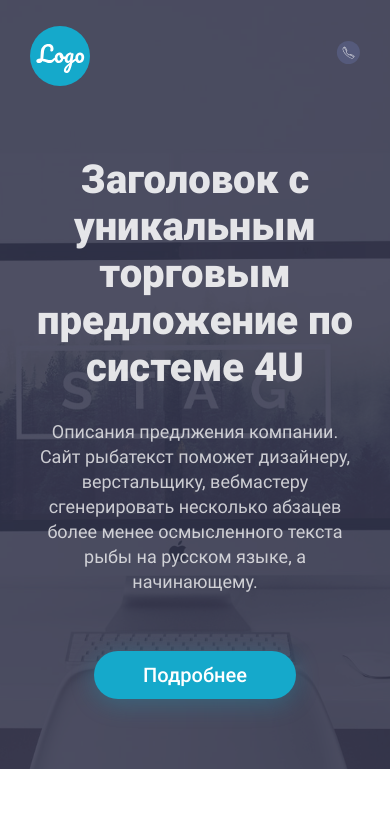
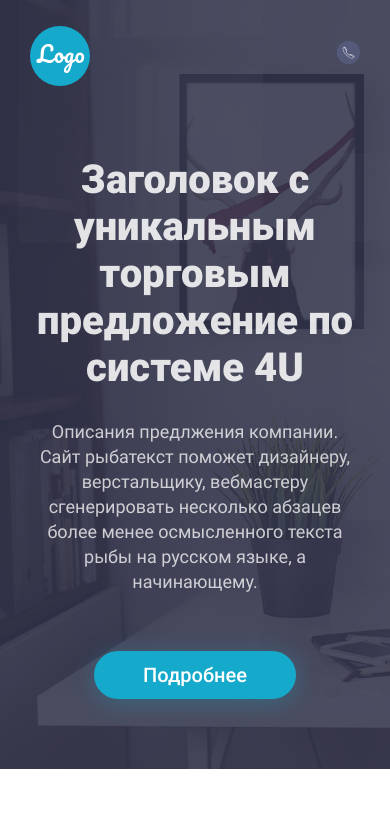
Before and after one commit to VVerkin/Template, a plain HTML site: page index.html in a window 390 px wide. Shown: the top 836 px of the page. Drawn offline with Linux system fonts and the light colour scheme.

Commit message:
доделал pixel perfect

```diff
--- a/css/header.css
+++ b/css/header.css
@@ -167,6 +167,9 @@
 }
 
   @media (max-width: 480px) {
+  .header {
+    background-position: left;
+  }
   .phone,
   .call-me {
   display: none;
```
